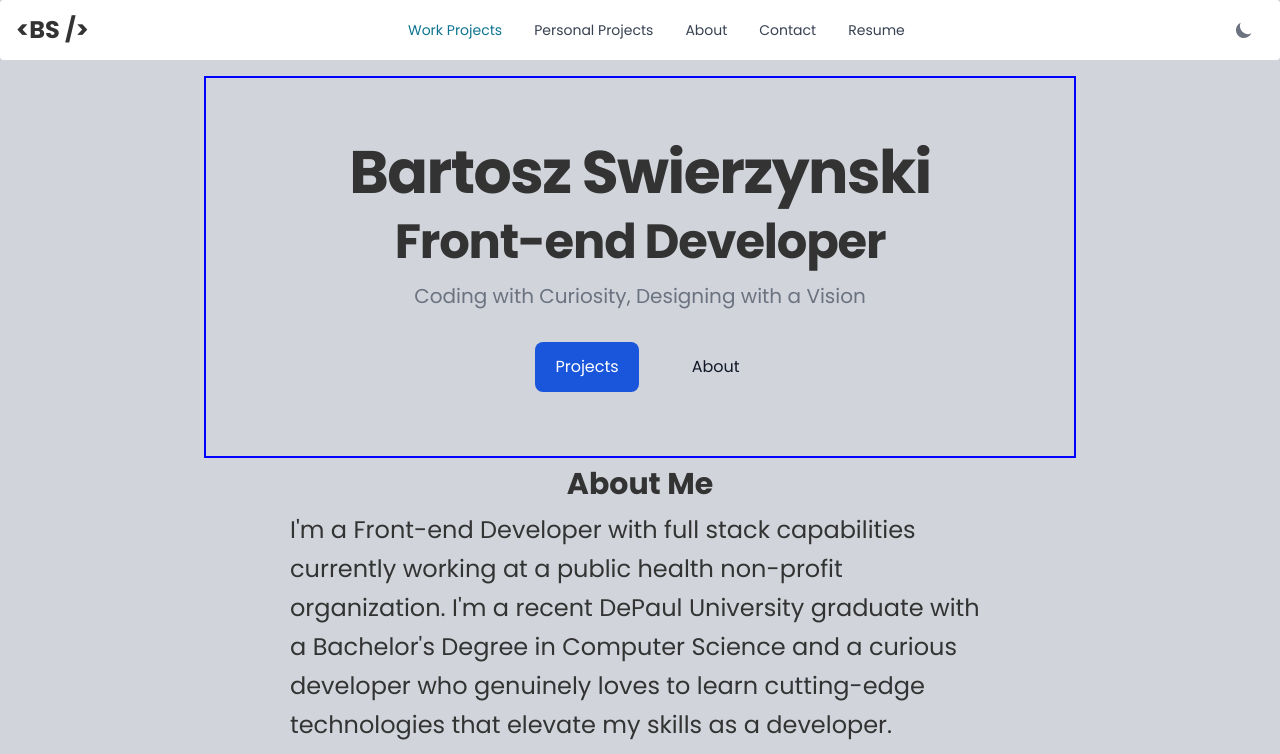
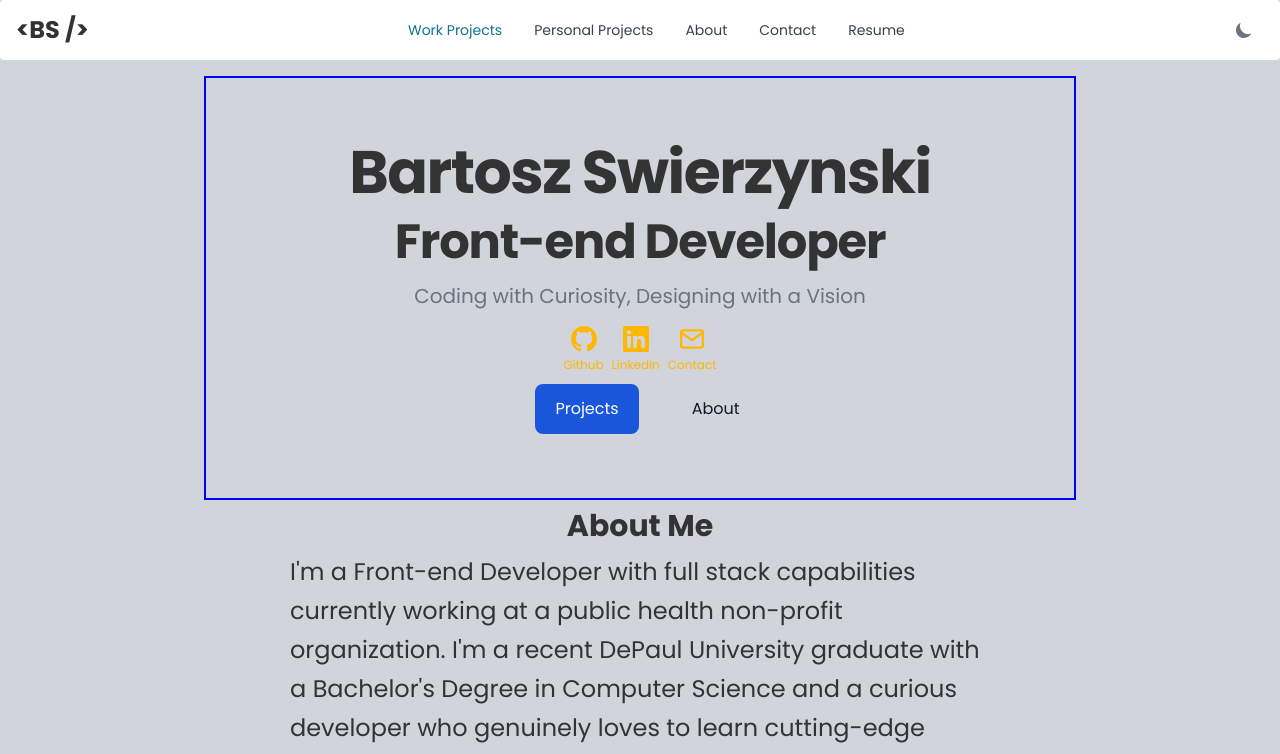
Before and after one commit to bartswierz/portfolio-website-updated, a Next.js app: page / in a window 1280 px wide. Shown: the top 754 px of the page. Built offline with nearby package versions, Linux system fonts and the light colour scheme.

Commit message:
added pdf resume and updated icons inside hero component

```diff
--- a/src/app/components/Footer.tsx
+++ b/src/app/components/Footer.tsx
@@ -4,9 +4,9 @@ import { AiFillFilePdf } from "react-icons/ai";
 
 const Footer = () => {
   return (
-    <footer className="bg-primary text-white h-16 w-full pt-2">
+    <footer className="bg-primary text-white h-24 w-full pt-2">
       <ul className="flex flex-row gap-2 w-full justify-center items-center">
-        <Link href={"https://github.com/bartswierz"} target="_blank" className="justify-self-center b">
+        {/* <Link href={"https://github.com/bartswierz"} target="_blank" className="justify-self-center b">
           <BsGithub size={26} />
           Github
         </Link>
@@ -17,6 +17,24 @@ const Footer = () => {
         <Link href={"#"} target="_blank">
           <AiFillFilePdf size={26} />
           Resume
+        </Link> */}
+        <Link href={"https://github.com/bartswierz"} target="_blank">
+          <div className="flex justify-center items-center">
+            <BsGithub size={26} />
+          </div>
+          <span className="text-sm">Github</span>
+        </Link>
+        <Link href={"https://www.linkedin.com/in/bartosz-swierzynski/"} target="_blank">
+          <div className="flex justify-center items-center">
+            <BsLinkedin size={26} />
+          </div>
+          <span className="text-sm">LinkedIn</span>
+        </Link>
+        <Link href={"./files/Bartosz_Swierzynski.pdf"} target="_blank">
+          <div className="flex justify-center items-center">
+            <AiFillFilePdf size={26} />
+          </div>
+          <span className="text-sm">Resume</span>
         </Link>
       </ul>
     </footer>
--- a/src/app/components/Hero.tsx
+++ b/src/app/components/Hero.tsx
@@ -1,5 +1,9 @@
 import Button from "./Button";
-
+import { BsLinkedin, BsGithub } from "react-icons/bs";
+import { AiFillMail } from "react-icons/ai";
+import Link from "next/link";
+import { GrMailOption } from "react-icons/gr";
+import { FiMail } from "react-icons/fi";
 // Reference: https://flowbite.com/docs/components/jumbotron/
 const Hero = () => {
   return (
@@ -12,10 +16,34 @@ const Hero = () => {
         <h1 className="mb-4 text-2xl font-extrabold tracking-tight leading-none text-gray-900- md:text-5xl lg:text-5xl dark:text-dark">
           Front-end Developer
         </h1>
-        <p className="mb-8 text-lg font-normal text-gray-500 lg:text-xl sm:px-16 lg:px-48 dark:text-gray-400">
+        <p className="mb-4 text-lg font-normal text-gray-500 lg:text-xl sm:px-16 lg:px-48 dark:text-gray-400">
           <span className="dark:text-dark">Coding</span> with <span className="dark:text-dark">Curiosity</span>,{" "}
           <span className="dark:text-dark">Designing</span> with a <span className="dark:text-dark">Vision</span>
         </p>
+
+        {/* LINKS */}
+        <ul className="text-dark flex flex-row justify-center items-center gap-2 mb-2">
+          <Link href={"https://github.com/bartswierz"} target="_blank">
+            <div className="flex justify-center items-center">
+              <BsGithub size={26} />
+            </div>
+            <span className="text-[12px]">Github</span>
+          </Link>
+          <Link href={"https://www.linkedin.com/in/bartosz-swierzynski/"} target="_blank">
+            <div className="flex justify-center items-center">
+              <BsLinkedin size={26} />
+            </div>
+            <span className="text-[12px]">LinkedIn</span>
+          </Link>
+          <Link href={"https://www.linkedin.com/in/bartosz-swierzynski/"} target="_blank">
+            <div className="flex justify-center">
+              <FiMail size={26} />
+            </div>
+            <span className="text-[12px] pt-0">Contact</span>
+          </Link>
+        </ul>
+
+        {/* BUTTONS - PROJECT/ABOUT */}
         <div className="flex flex-col space-y-4 sm:flex-row sm:justify-center sm:space-y-0 sm:space-x-4">
           <div id="work"></div>
           <Button text="Projects" buttonType="primary" link="#" />
--- a/src/app/components/Navbar.tsx
+++ b/src/app/components/Navbar.tsx
@@ -24,7 +24,9 @@ const Navbar_ = () => {
         <Navbar.Link href="#personal">Personal Projects</Navbar.Link>
         <Navbar.Link href="#about">About</Navbar.Link>
         <Navbar.Link href="#contact">Contact</Navbar.Link>
-        <Navbar.Link href="#">Resume</Navbar.Link>
+        <Navbar.Link href="./files/Bartosz_Swierzynski.pdf" target="_blank">
+          Resume
+        </Navbar.Link>
       </Navbar.Collapse>
     </Navbar>
   );
--- a/src/app/constants/index.ts
+++ b/src/app/constants/index.ts
@@ -163,12 +163,12 @@ export const technologyIconsList = [
   { name: "React.js", iconPath: "/assets/react-icon.svg" },
   { name: "Redux", iconPath: "/assets/redux-icon.svg" },
   { name: "Next.js", iconPath: "/assets/nextjs-icon.svg" },
-  { name: "Node.js", iconPath: "/assets/nodejs-icon.png" },
-  { name: "Express.js", iconPath: "/assets/expressjs-icon.svg" },
   { name: "Tailwind CSS", iconPath: "/assets/tailwindcss-icon.svg" },
   { name: "SCSS", iconPath: "/assets/sass-icon.svg" },
   { name: "Material UI", iconPath: "/assets/material-ui-icon.svg" },
   { name: "Bootstrap", iconPath: "/assets/bootstrap-icon.svg" },
+  { name: "Node.js", iconPath: "/assets/nodejs-icon.png" },
+  { name: "Express.js", iconPath: "/assets/expressjs-icon.svg" },
   { name: "MongoDB", iconPath: "/assets/mongodb-icon.svg" },
   { name: "Firebase", iconPath: "/assets/firebase-icon.svg" },
   { name: "Postman", iconPath: "/assets/postman-icon.svg" },
```
Also changed, not shown: 1 other file (tests, documents, lock files or other folders).
